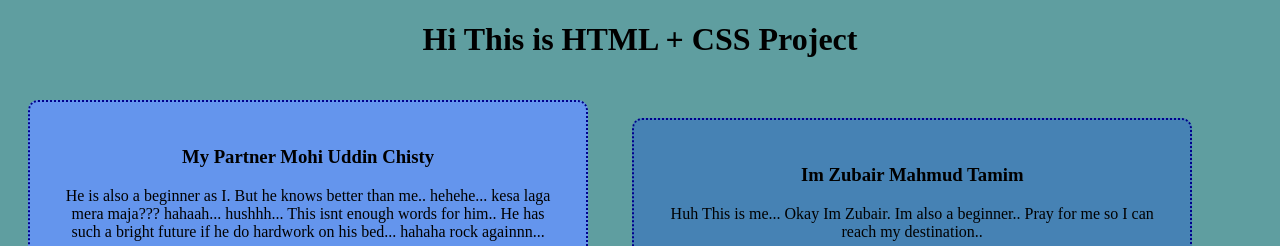
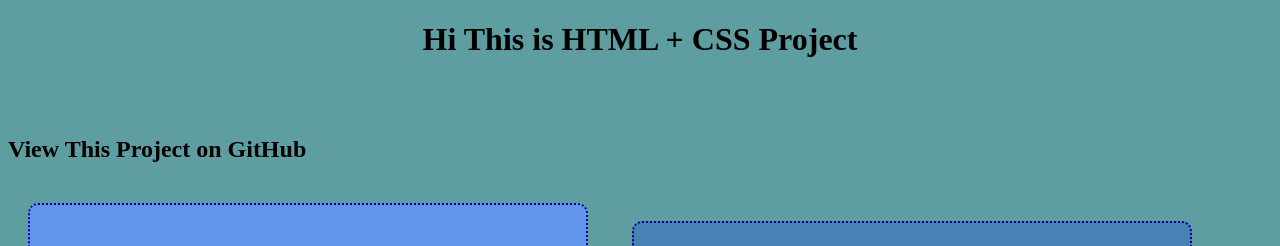
Before and after one commit to zubu003/my-third-ws, a plain HTML site: page index.html in a window 1280 px wide. Shown: the top 246 px of the page. Drawn offline with Linux system fonts and the light colour scheme.

Commit message:
Update index.html

```diff
--- a/index.html
+++ b/index.html
@@ -10,7 +10,10 @@
 <body>
 
     <h1 style="text-align: center;" >Hi This is HTML + CSS Project </h1>
+    <br>
+    <br>
 
+    <h2>View This Project on GitHub</h2>
 
     <div class="chisty carddiv">
     <!--This is my partner section/div-->
```
